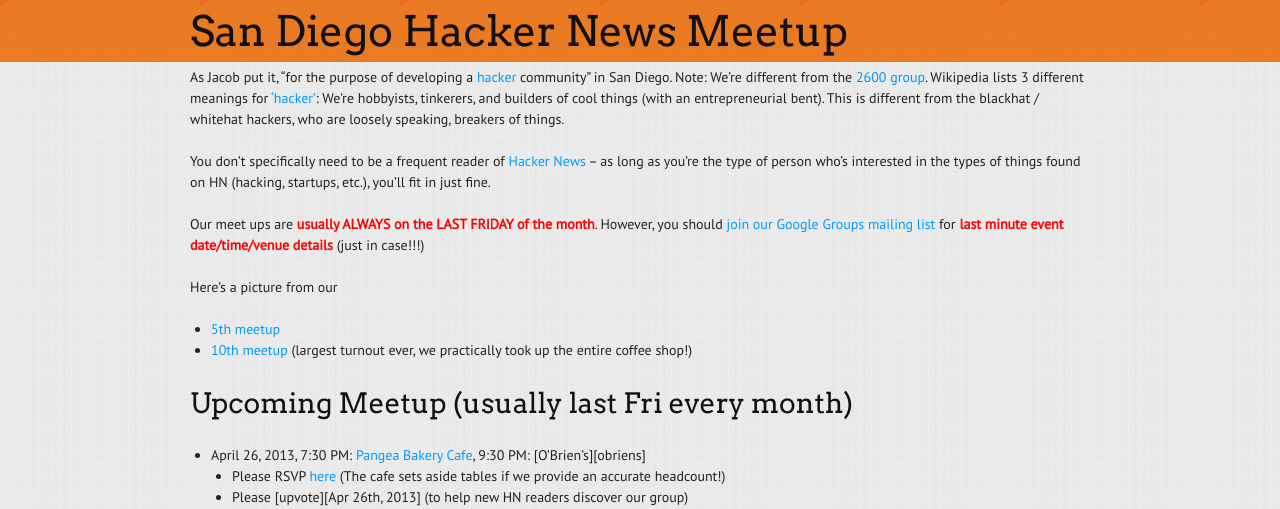
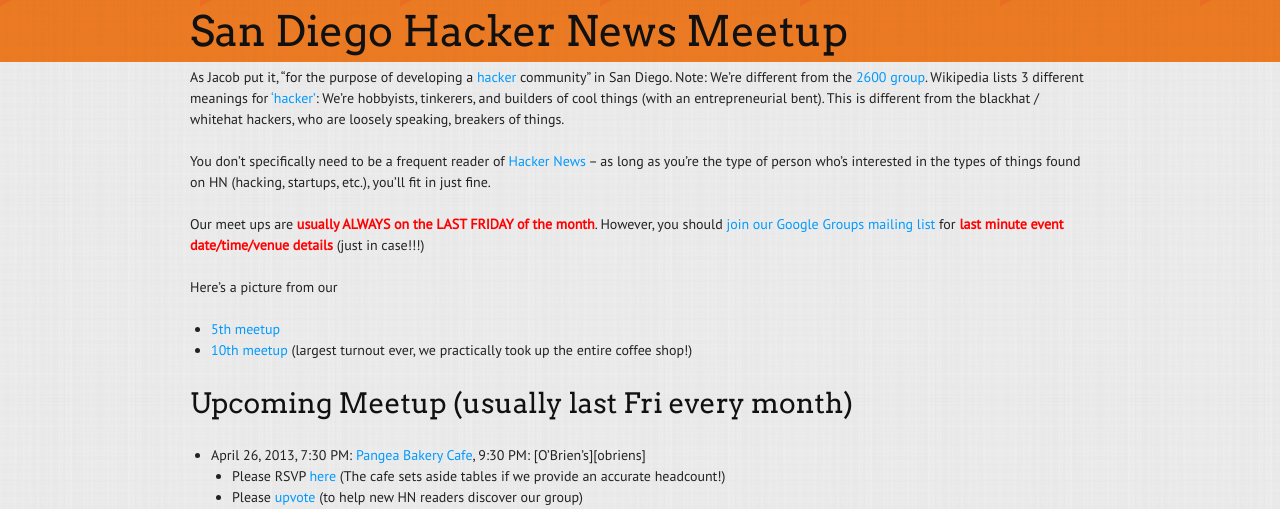
Before and after one commit to sdhn/sdhn.github.com, a Jekyll site: the page built from index.md, in a window 1280 px wide and 1400 px high, cut to the strip 0-509 px from the top of the window. Built offline with Jekyll 4.4.1, drawn with Linux system fonts in a browser that asks for light colours; part of the change alters nothing that is shown; some of the changed text lies outside the part shown.

Commit message:
Fix missing link

```diff
--- a/index.md
+++ b/index.md
@@ -113,7 +113,7 @@ Previous SDHN Meetups
 [Jan 25th, 2013]: http://news.ycombinator.com/item?id=5100267
 [Feb 22nd, 2013]: http://news.ycombinator.com/item?id=5248324
 [Mar 29th, 2013]: https://news.ycombinator.com/item?id=5452686
-[Apr 26th, 2013]:
+[Apr 26th, 2013]: https://news.ycombinator.com/item?id=5605397
 
 Job posting guidelines on the mailing list
 ------------------------------------------
```
